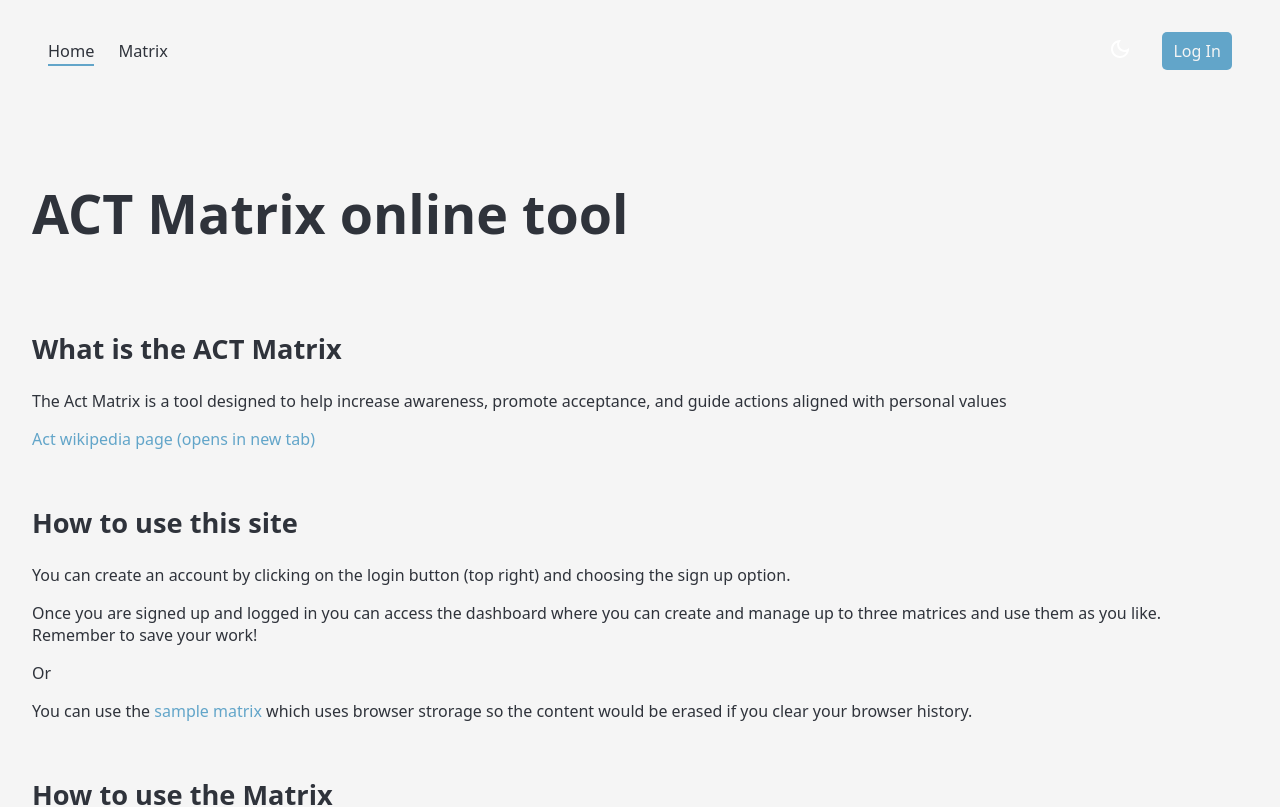
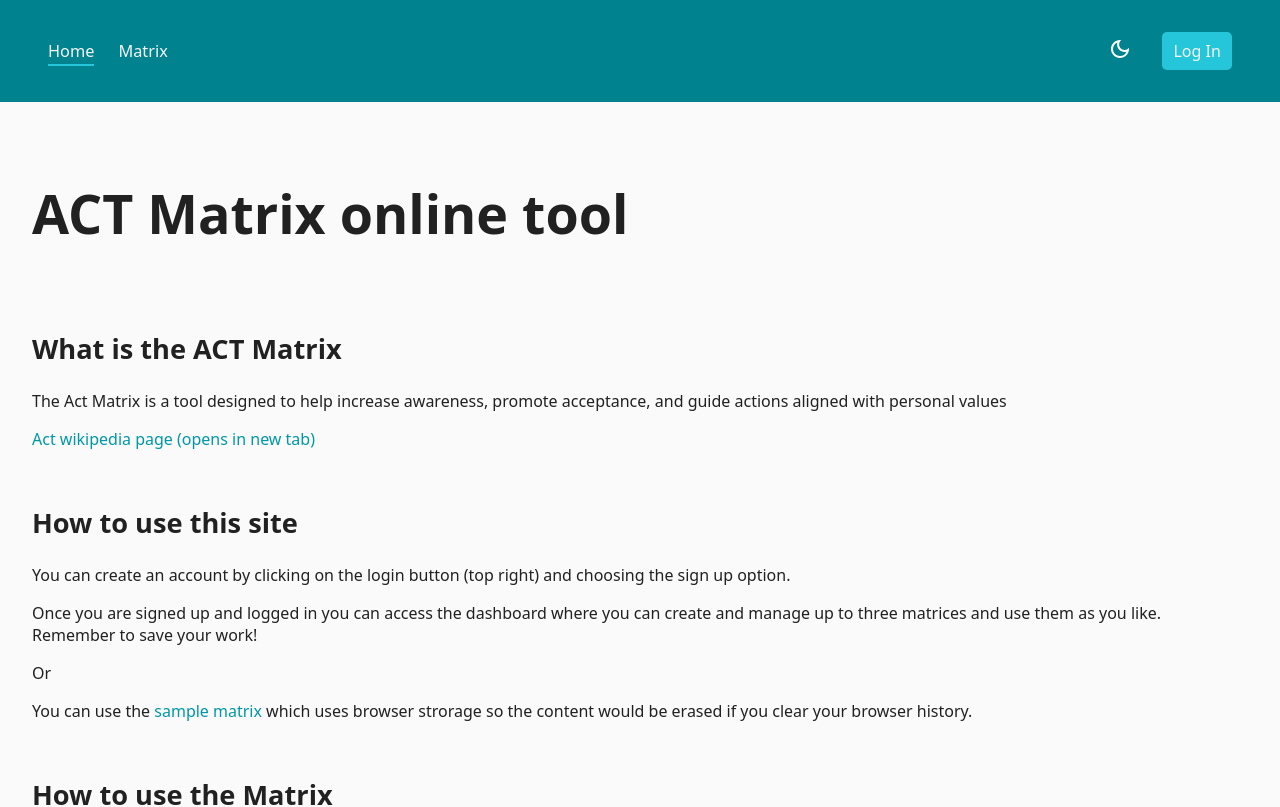
Before and after one commit to MauritzLM/act-matrix, a React (Vite) app: page / in a window 1280 px wide. Shown: the top 807 px of the page. Built offline with nearby package versions, Linux system fonts and the light colour scheme; no server answers; what @tiptap/extension-color would draw is missing.

Commit message:
updated colors, nav styles

```diff
--- a/src/index.scss
+++ b/src/index.scss
@@ -2,22 +2,30 @@
 
 /* variables */
 :root {
-  --primary-50: rgb(243, 251, 255);
-  --primary-100: #99d3df;
-  --primary-200: rgb(140, 196, 228);
-  --primary-300: #1495db;
-  --primary-500: #88bbd6;
-  --primary-700: #62A5C9;
-  --primary-900: rgb(28, 55, 65);
+  --primary-50: #E0F7FA;
+  --primary-100: #B2EBF2;
+  --primary-200: #80DEEA;
+  --primary-300: #4DD0E1;
+  --primary-400: #26C6DA;
+  --primary-500: #00BCD4;
+  --primary-600: #00ACC1;
+  --primary-700: #0097A7;
+  --primary-800: #00838F;
+  --primary-900: #006064;
 
-  --secondary-100: #D6A388;
 
+  --secondary-500: #7973b5;
+
+  --grey-50: #FAFAFA;
   --grey-100: #f5f5f5;
-  --grey-200: #e9e9e9;
-  --grey-300: rgb(221, 221, 221);
-  --grey-500: #cdcdcd;
-  --grey-700: rgb(47, 51, 59);
-  --grey-900: rgb(34, 39, 44);
+  --grey-200: #EEEEEE;
+  --grey-300: #E0E0E0;
+  --grey-400: #BDBDBD;
+  --grey-500: #9E9E9E;
+  --grey-600: #757575;
+  --grey-700: #616161;
+  --grey-800: #292a2b;
+  --grey-900: #212121;
 
   --accentGreen-100: rgb(171, 255, 175);
   --accentGreen-200: #88D6CA;
@@ -32,6 +40,7 @@
   --userPanelBackground: orange;
   --selectedBackground: orange;
   --borderColor: grey;
+  --navBackground: grey;
 
   // matrix colors
   --matrixBackground: orange;
@@ -47,33 +56,35 @@
 
 // theme colors
 .app[data-theme='light'] {
-  --bodyBackgroundColor: var(--grey-100);
-  --bodyTextColor: var(--grey-700);
+  --bodyBackgroundColor: var(--grey-50);
+  --bodyTextColor: var(--grey-900);
   --matrixBackground: var(--primary-50);
   --matrixSaveBtn: var(--accentGreen-100);
   --matrixText: var(--grey-900);
   --editorButton: #fff;
-  --boxShadowColor: rgba(221, 221, 221, .36);
+  --boxShadowColor: rgba(221, 221, 221, .8);
   --formBoxShadowColor: var(--grey-500);
   --editorColor: #fff;
-  --userPanelBackground: white;
+  --userPanelBackground: #fff;
   --selectedBackground: var(--primary-900);
   --borderColor: var(--primary-100);
+  --navBackground: var(--primary-800);
 }
 
 .app[data-theme='dark'] {
   --bodyBackgroundColor: var(--grey-900);
-  --bodyTextColor: var(--grey-100);
+  --bodyTextColor: var(--grey-200);
   --matrixBackground: var(--primary-700);
   --matrixSaveBtn: var(--accentGreen-500);
   --matrixText: var(--grey-100);
   --editorButton: var(--grey-300);
   --boxShadowColor: var(--grey-900);
   --formBoxShadowColor: var(--grey-900);
-  --editorColor: black;
-  --userPanelBackground: var(--grey-700);
+  --editorColor: #171a1c;
+  --userPanelBackground: var(--grey-800);
   --selectedBackground: var(--grey-900);
   --borderColor: var(--grey-700);
+  --navBackground: var(--grey-800);
 }
 
 * {
@@ -126,7 +137,7 @@ main {
   z-index: 10000;
   position: fixed;
   width: 100%;
-  background-color: var(--bodyBackgroundColor);
+  background-color: var(--navBackground);
 
   &.cs-active {
     &:before {
@@ -183,7 +194,7 @@ main {
     width: 100%;
     height: 2px;
     border-radius: 2px;
-    background-color: var(--primary-500);
+    background-color: var(--primary-200);
     position: absolute;
     left: 50%;
     transform: translateX(-50%);
@@ -217,7 +228,7 @@ main {
   .ul-wrapper {
     height: 100vh;
     opacity: 0;
-    background-color: var(--userPanelBackground);
+    background-color: var(--navBackground);
     overflow: hidden;
     position: absolute;
     top: 100%;
@@ -252,7 +263,7 @@ main {
         margin-right: 0;
 
         a {
-          color: var(--bodyTextColor);
+          color: var(--grey-100);
           text-decoration: none;
           padding-bottom: .1em;
           font-weight: 500;
@@ -264,7 +275,7 @@ main {
         }
 
         .cs-active {
-          border-bottom: 2px solid var(--primary-700);
+          border-bottom: 2px solid var(--primary-400);
         }
 
       }
@@ -310,7 +321,7 @@ main {
 
     .cs-button {
       border: none;
-      background-color: var(--primary-700);
+      background-color: var(--primary-400);
       padding: .5em .7em;
       font-weight: 500;
       text-decoration: none;
```
